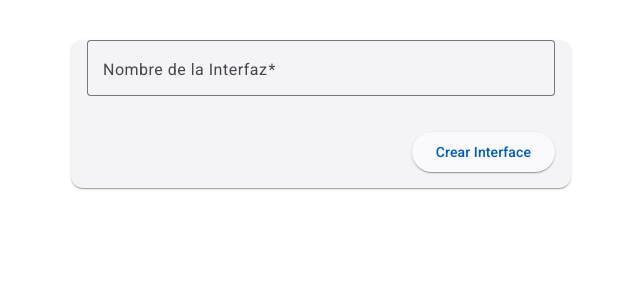
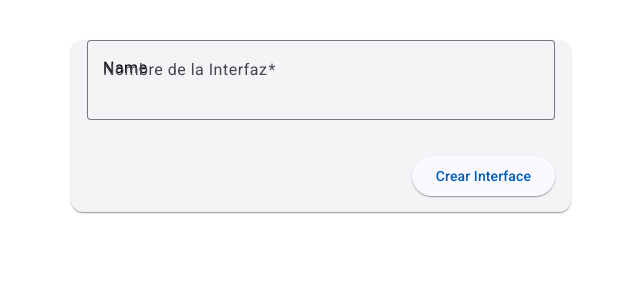
Before and after one commit to MatiasTrujillo/Proyecto_de_Diseno_de_Aplicaciones_2, an Angular app in the folder frontend/: page /createInterface in a window 1280 px wide. Shown: the top 300 px of the page, without its empty margins (319-959 px from the left). Built offline with nearby package versions, Linux system fonts and the light colour scheme.

Commit message:
[FIX] createInterface UI

```diff
--- a/frontend/src/app/Interfaces/createinterface/createinterface.component.html
+++ b/frontend/src/app/Interfaces/createinterface/createinterface.component.html
@@ -6,7 +6,8 @@
         <form (ngSubmit)="createInterface()" class="form-fields">
           <mat-form-field appearance="outline" class="full-width">
             <mat-label>Nombre de la Interfaz</mat-label>
-            <input matInput [(ngModel)]="interfaceName" name="interfaceName" required />
+            <label for="name">Name</label>
+            <input id="name" matInput [(ngModel)]="interfaceName" name="interfaceName" required />
           </mat-form-field>
 
           <div class="button-container">
```
